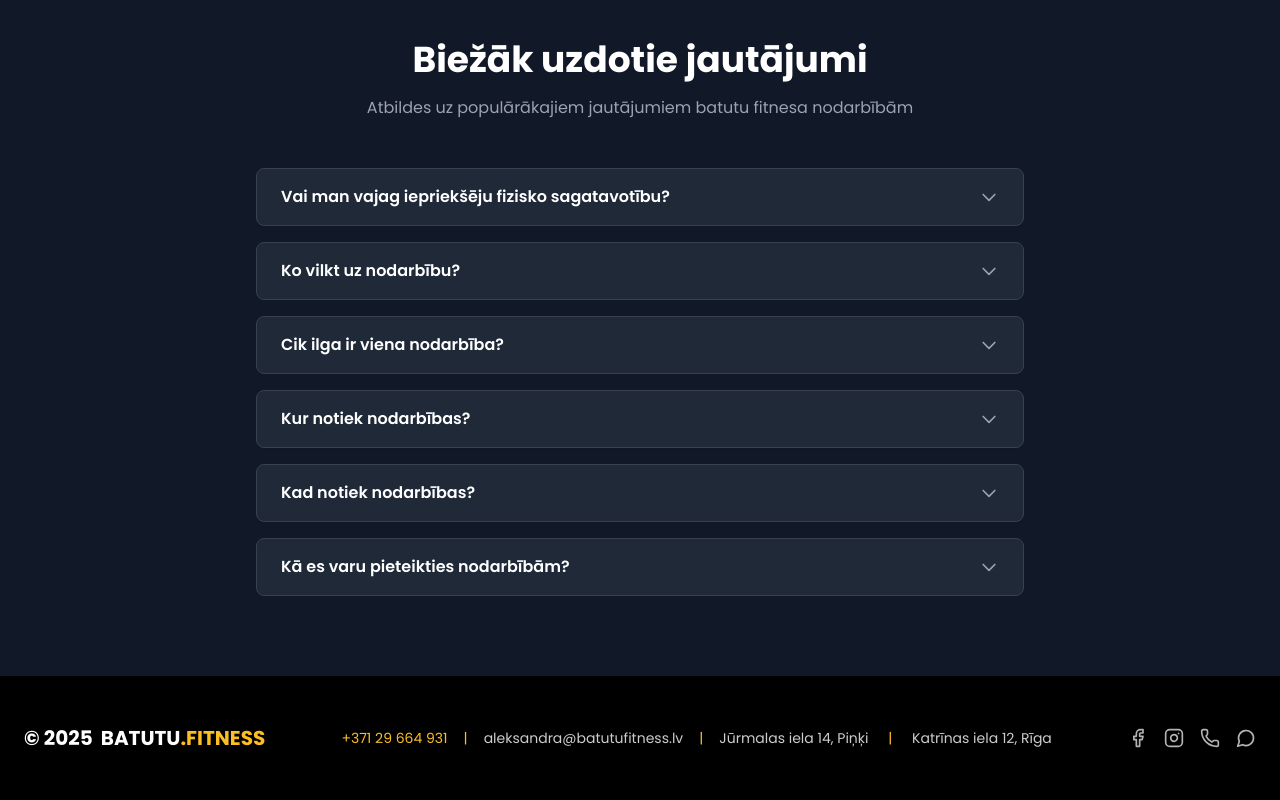
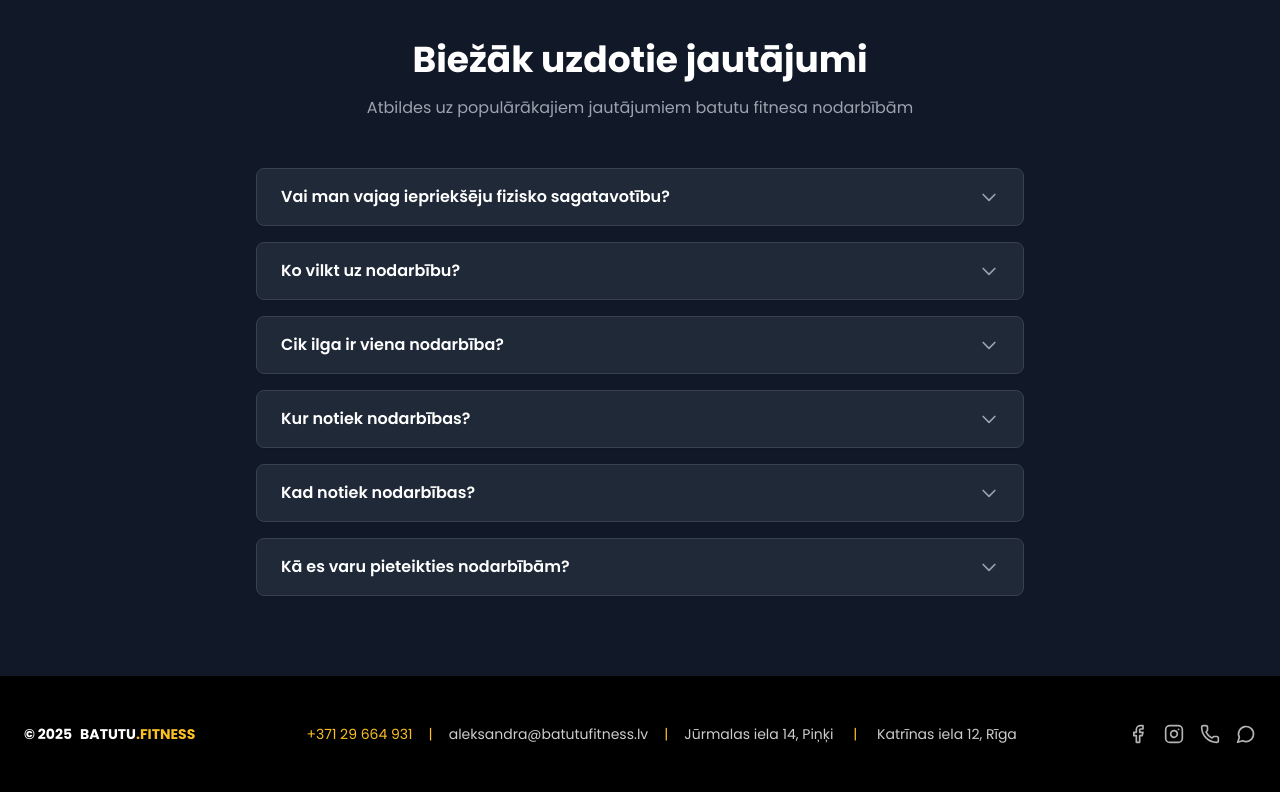
Before and after one commit to Kizenbahs/batutufitness.lv, a React (Vite) app: page / in a window 1280 px wide. Shown: the part 1984-2784 px from the top of the page. Built offline with nearby package versions, Linux system fonts and the light colour scheme; no server answers.

Commit message:
fix: adjust footer center content width to prevent text wrapping

```diff
--- a/src/components/Footer.tsx
+++ b/src/components/Footer.tsx
@@ -16,15 +16,16 @@ export const Footer: React.FC<FooterProps> = ({ language }) => {
       <div className="container mx-auto px-3 md:px-6">
         <div className="flex flex-col items-center space-y-4 md:space-y-0 md:flex-row md:items-center md:justify-between">
           {/* Logo */}
-          <div className="flex items-center">
-            <span className="text-white font-bold text-base md:text-xl mr-2">© 2025</span>
-            <span className="text-white font-bold text-base md:text-xl">BATUTU</span>
-            <span className="text-[#FBBF24] font-bold text-base md:text-xl">.FITNESS</span>
+          <div className="flex items-center shrink-0">
+            <span className="text-white font-bold text-xs md:text-sm mr-2">© 2025</span>
+            <span className="text-white font-bold text-xs md:text-sm">BATUTU</span>
+            <span className="text-[#FBBF24] font-bold text-xs md:text-sm">.FITNESS</span>
           </div>
 
           {/* Contact Info - Center */}
-          <div className="flex flex-col items-center md:flex-row md:items-center space-y-1.5 md:space-y-0 text-white/80 text-xs md:text-sm text-center md:text-left">
-            <div className="flex items-center">
+          <div className="max-w-4xl w-full px-4 md:px-8">
+            <div className="flex flex-col items-center md:flex-row md:items-center md:justify-center space-y-1.5 md:space-y-0 text-white/80 text-xs md:text-sm text-center">
+              <div className="flex items-center whitespace-nowrap">
                 <a href="tel:+37129664931" className="text-[#FBBF24] hover:text-[#FBBF24]/80 transition-colors whitespace-nowrap">
                   +371 29 664 931
                 </a>
@@ -33,16 +34,17 @@ export const Footer: React.FC<FooterProps> = ({ language }) => {
                   aleksandra@batutufitness.lv
                 </span>
               </div>
-            <div className="flex items-center">
-              <span className="text-[#FBBF24] mx-4 hidden md:inline">|</span>
-              <span className="text-center md:text-left">
+              <div className="flex items-center whitespace-nowrap">
+                <span className="text-[#FBBF24] mx-4">|</span>
+                <span className="text-center">
                   {language === 'lv' ? 'Jūrmalas iela 14, Piņķi' : 'Jurmalas street 14, Pinki'} <span className="text-[#FBBF24] mx-4">|</span> {language === 'lv' ? 'Katrīnas iela 12, Rīga' : 'Katrinas street 12, Riga'}
                 </span>
               </div>
             </div>
+          </div>
 
           {/* Social Icons */}
-          <div className="flex items-center space-x-4">
+          <div className="flex items-center space-x-4 shrink-0">
             <a
               href="https://www.facebook.com/aleksandra.kurusova"
               target="_blank"
```
Lines whose indentation alone changed are shown as unchanged.
